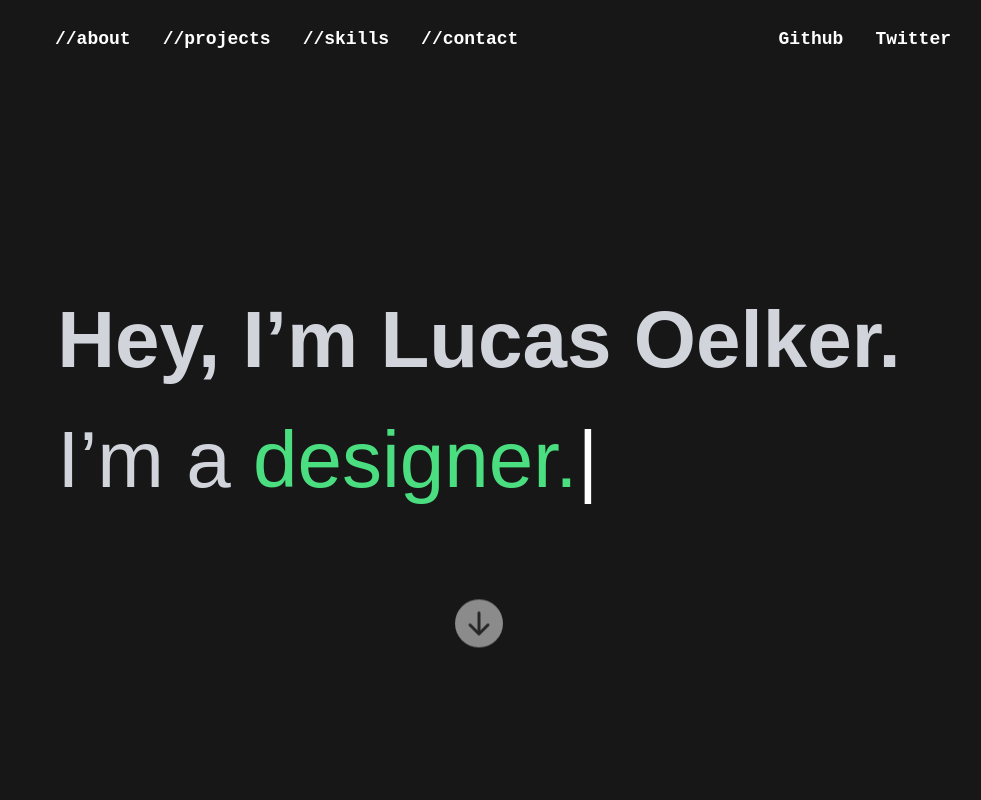
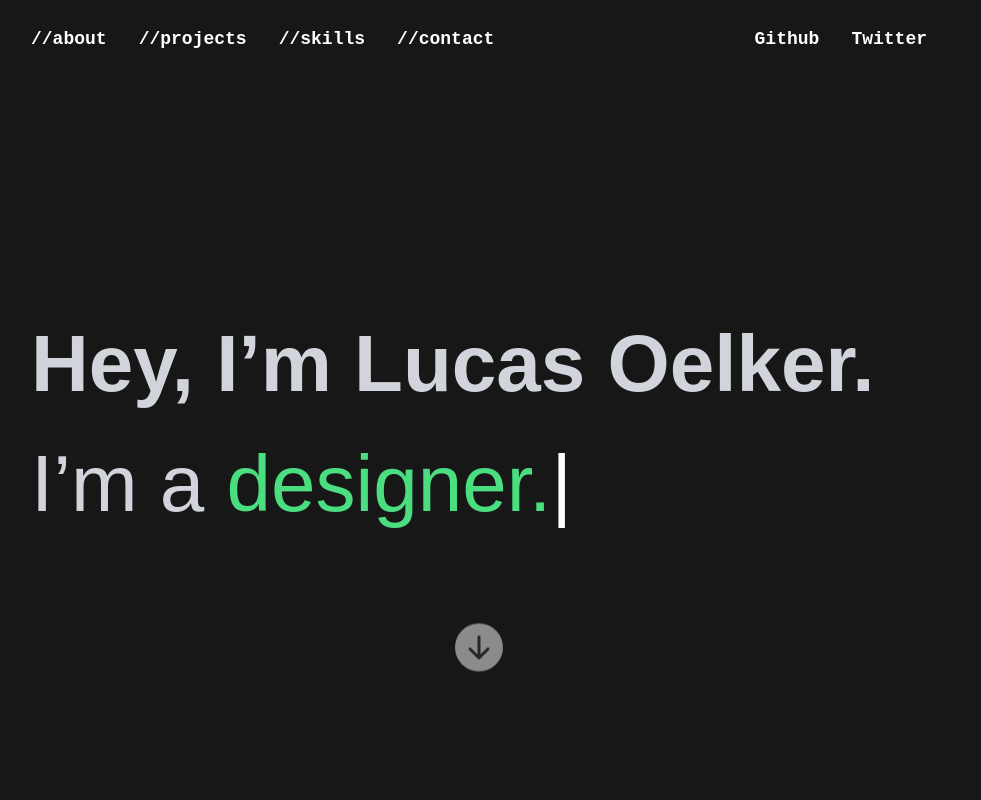
Before and after one commit to LucasOe/portfolio, a React (Vite) app: page / in a window 1280 px wide. Shown: the top 800 px of the page, without its empty margins (161-1142 px from the left). Built offline with nearby package versions, Linux system fonts and the light colour scheme.

Commit message:
Fix Navbar and Footer margins

```diff
--- a/index.html
+++ b/index.html
@@ -1,5 +1,5 @@
 <!doctype html>
-<html lang="en" class="bg-neutral-900 px-6">
+<html lang="en" class="bg-neutral-900 p-6">
 	<head>
 		<meta charset="UTF-8" />
 		<link rel="icon" type="image/svg+xml" href="/favicon.png" />
--- a/src/components/Footer.tsx
+++ b/src/components/Footer.tsx
@@ -2,7 +2,7 @@ import { HashLink } from "react-router-hash-link";
 
 export default function Footer() {
 	return (
-		<div className="absolute bottom-0 m-6 flex w-full justify-center">
+		<div className="absolute bottom-0 flex w-full justify-center">
 			<div className="prose prose-invert">
 				<HashLink to="/privacy#" className="focus rounded-sm no-underline outline-none">
 					Privacy Policy
--- a/src/components/Navbar.tsx
+++ b/src/components/Navbar.tsx
@@ -29,8 +29,8 @@ export default function Navbar() {
 	}, []);
 
 	return (
-		<div className="absolute top-0 m-6 w-full">
-			<div className="flex justify-between">
+		<div className="absolute top-0 w-full">
+			<div className="mb-6 flex justify-between">
 				{/* Hamburger Menu */}
 				<div className="block md:hidden">
 					<motion.button
--- a/src/pages/Home.tsx
+++ b/src/pages/Home.tsx
@@ -14,9 +14,9 @@ import Timeline from "../components/Timeline";
 export default function Home() {
 	return (
 		<div className="pb-[20vh]">
-			<div className="flex h-[100vh] flex-col items-center justify-center">
+			<div className="flex h-[100vh] flex-col justify-center">
 				<Hero />
-				<ScrollIndicator className="absolute top-[75vh]" />
+				<ScrollIndicator className="absolute top-[75vh] self-center" />
 			</div>
 			<Header text="About" id="about" />
 			<ReactMarkdown>
```
